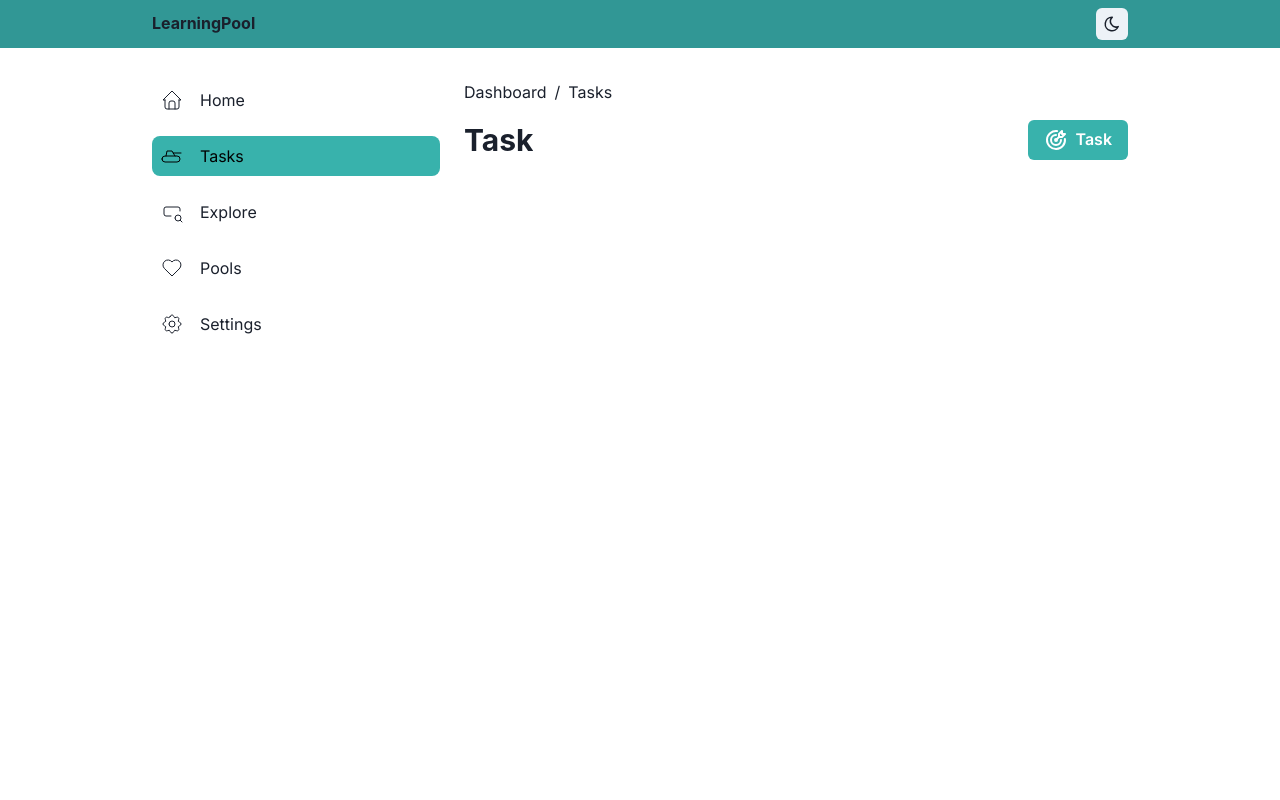
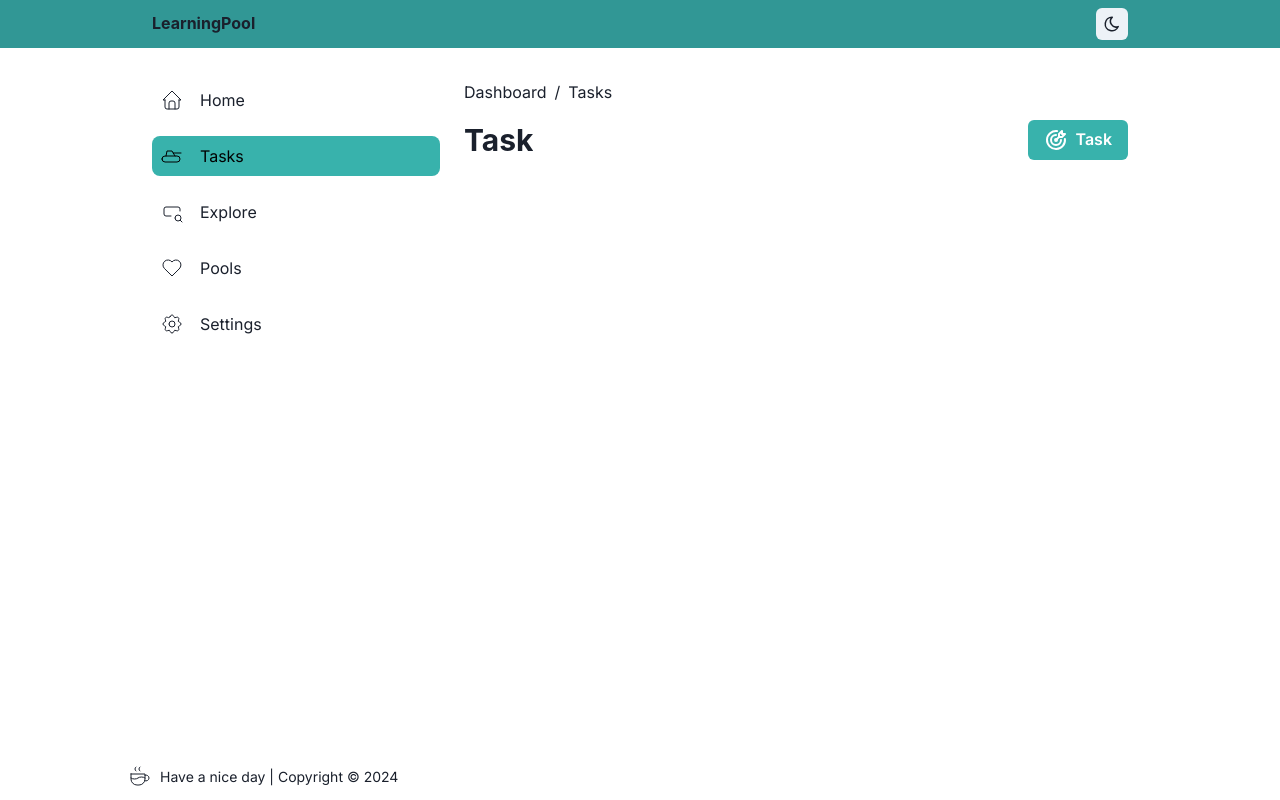
Before and after one commit to HooEP01/learning-pool, a Next.js app: page / in a window 1280 px wide. Built offline with nearby package versions, Linux system fonts and the light colour scheme.

Commit message:
update footer color

```diff
--- a/src/components/Footer.tsx
+++ b/src/components/Footer.tsx
@@ -5,7 +5,7 @@ import CustomIcon from "./Custom/CustomIcon";
 const Footer = () => {
   const year = new Date().getFullYear();
   return (
-    <Box as="footer" width="full" color="white" p={3}>
+    <Box as="footer" width="full" p={3}>
       <Flex maxW="container.lg" m="auto" justify="start" align="center" gap="2">
         <CustomIcon icon={IconCoffee} />
         <Text fontSize="sm">Have a nice day | Copyright © {year} </Text>
```
